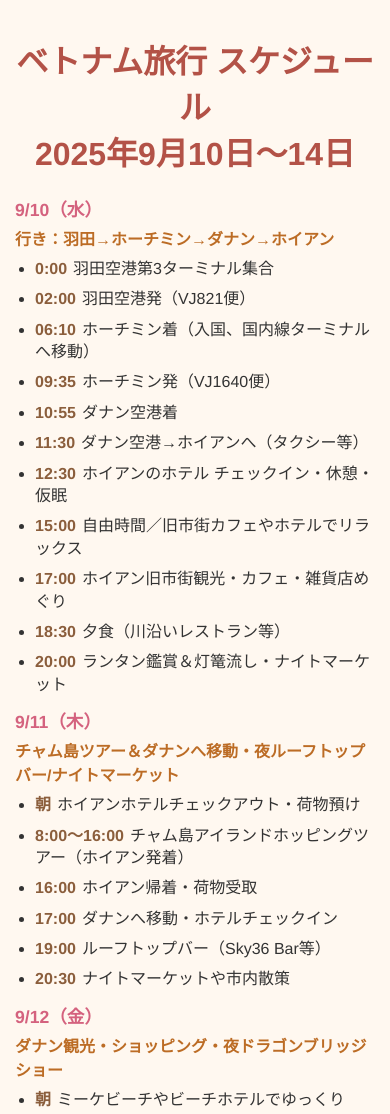
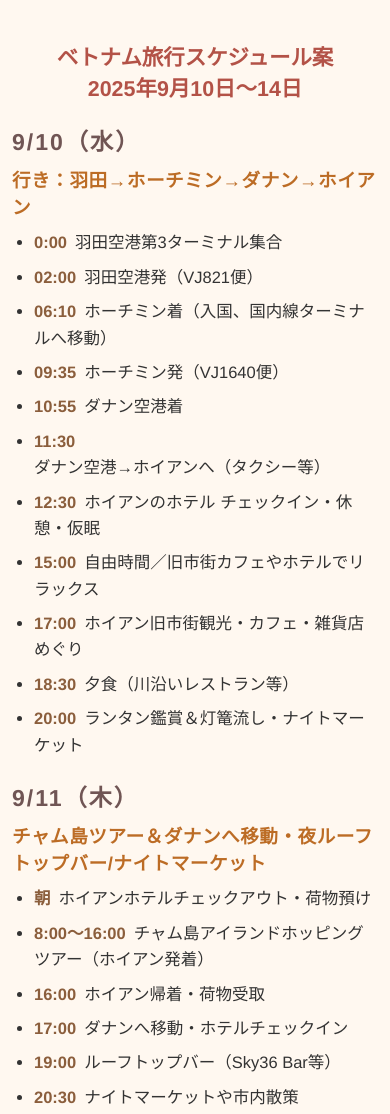
Before and after one commit to bigfalcon954/travelPlan, a plain HTML site: page schedule.html in a window 390 px wide. Shown: the top 1114 px of the page. Drawn offline with Linux system fonts and the light colour scheme.

Commit message:
Update schedule.html

```diff
--- a/schedule.html
+++ b/schedule.html
@@ -2,8 +2,8 @@
 <html lang="ja">
 <head>
 <meta charset="UTF-8">
-<meta name="viewport" content="width=device-width, initial-scale=1, maximum-scale=1">
-<title>ベトナム旅行スケジュール案（2025年9月10日～14日）</title>
+<meta name="viewport" content="width=device-width, initial-scale=1">
+<title>ベトナム旅行スケジュール（2025年9月10日～14日）</title>
 <style>
   body {
     font-family: "Helvetica Neue", Helvetica, Arial, sans-serif;
@@ -12,56 +12,62 @@
     padding: 0 10px;
     color: #333;
   }
-  h2 {
-    background-color: #f9cac3;
-    color: #6f4e37;
-    padding: 10px 15px;
-    border-radius: 8px;
-    margin-top: 15px;
-    margin-bottom: 10px;
-    font-weight: bold;
-    font-size: 1.3em;
+  h1 {
+    text-align: center;
+    color: #b35247;
+    margin-top: 20px;
+    margin-bottom: 20px;
+    font-size: 1.9em;
+    font-weight: 700;
   }
   .date {
-    font-size: 1.1em;
+    font-size: 2em;
     font-weight: bold;
-    color: #d4627e;
-    margin-bottom: 5px;
+    color: #705554;
+    margin-top: 35px;
+    margin-bottom: 10px;
+    letter-spacing: 2px;
+    line-height: 1.1;
   }
   .day-title {
     font-weight: bold;
     color: #bc6c25;
-    margin-bottom: 8px;
+    margin-bottom: 10px;
+    font-size: 1.13em;
+    letter-spacing: 0.5px;
   }
   ul {
     list-style-type: disc;
-    padding-left: 20px;
+    padding-left: 22px;
     margin-top: 0;
-    margin-bottom: 12px;
+    margin-bottom: 18px;
   }
   li {
     margin-bottom: 8px;
-    line-height: 1.4;
+    line-height: 1.6;
   }
   .time {
     font-weight: bold;
     color: #8b5e3c;
-    margin-right: 6px;
-  }
-  .main-event {
-    color: #d85a49;
-    font-weight: 700;
+    margin-right: 8px;
   }
   @media (max-width: 600px) {
     body {
-      padding: 15px 15px 30px 15px;
-      font-size: 16px;
+      padding: 20px 12px 40px 12px;
+      font-size: 16.5px;
+    }
+    h1 {
+      font-size: 1.3em;
+    }
+    .date {
+      font-size: 1.4em;
+      margin-top: 28px;
     }
   }
 </style>
 </head>
 <body>
-  <h1 style="text-align:center; color:#b35247;">ベトナム旅行 スケジュール<br>2025年9月10日～14日</h1>
+  <h1>ベトナム旅行スケジュール案<br>2025年9月10日～14日</h1>
 
   <section>
     <div class="date">9/10（水）</div>
@@ -105,7 +111,7 @@
       <li><span class="time">17:00</span>ホテルやカフェで休憩</li>
       <li><span class="time">18:30～19:30</span>市内レストランかカフェで夕食</li>
       <li><span class="time">20:15</span>ドラゴンブリッジ周辺に移動</li>
-      <li class="main-event"><span class="time">21:00</span>ドラゴンブリッジ ファイヤー＆ウォーターショー鑑賞</li>
+      <li><span class="time">21:00</span>ドラゴンブリッジ ファイヤー＆ウォーターショー鑑賞</li>
     </ul>
   </section>
 
@@ -129,7 +135,7 @@
       <li><span class="time">6:30～7:00</span>起床、朝食（ホテルまたはテイクアウト）</li>
       <li><span class="time">7:30～8:00</span>ホテルチェックアウト・空港へ移動</li>
       <li><span class="time">8:30</span>ダナン空港到着</li>
-      <li class="main-event"><span class="time">10:05</span>ダナン発（UO553便）</li>
+      <li><span class="time">10:05</span>ダナン発（UO553便）</li>
       <li><span class="time">13:05</span>香港着（トランジット：約4.5時間）</li>
       <li><span class="time">17:35</span>香港発（UO622便）</li>
       <li><span class="time">22:55</span>羽田着</li>
```
